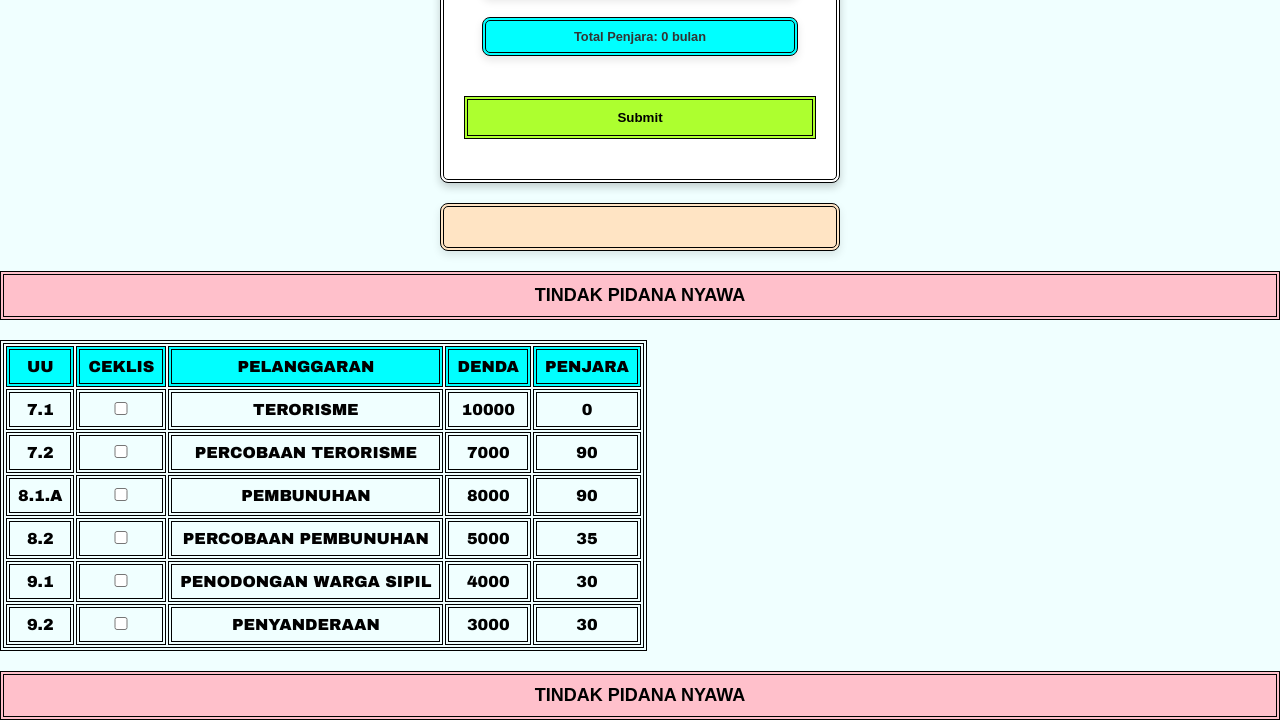
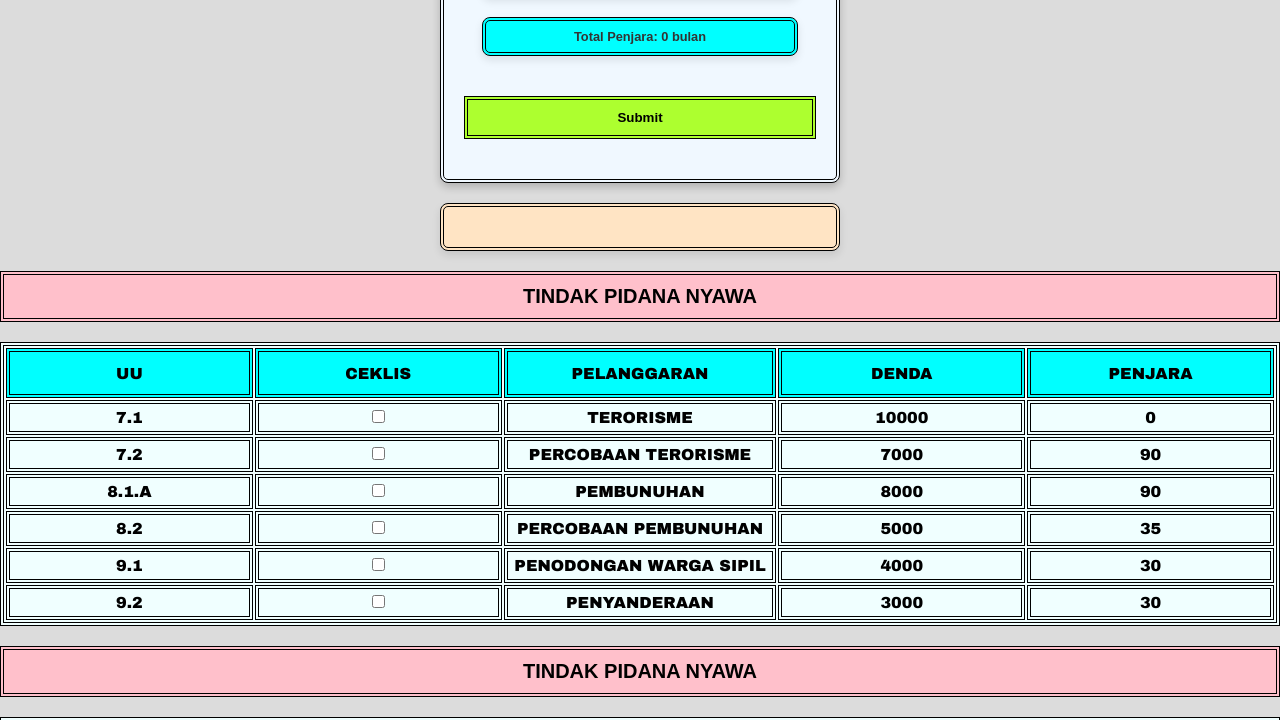
Before and after one commit to Hitampekat234/UNDANG-UNDANG-AETERNA-, a plain HTML site: page index.html in a window 1280 px wide. Shown: the part 951-1671 px from the top of the page. Drawn offline with Linux system fonts and the light colour scheme.

Commit message:
style.css

```diff
--- a/style.css
+++ b/style.css
@@ -7,9 +7,10 @@
 
 /* Body */
 body {
-    background-color: azure;
+    background-color: gainsboro;
     font-family: Arial, sans-serif;
     font-family: "Arial Black",
+
 }
 .title-box {
 border: 4px double #000;        /* Border hitam */
@@ -104,7 +105,7 @@ th {
     text-align: center;
     background-color: pink;
     padding: 10px;
-    font-size: 18px;
+    font-size: 20px;
     font-weight: bold;
 
     border: 4px double #000;
@@ -121,8 +122,8 @@ th {
 
 /* History */
 .history {
-    margin-top: 20px;
-    padding: 10px;
+    margin-top: 30px;
+    padding: 20px;
     border: 4px double #000;
     background-color: white;
 }
@@ -207,13 +208,13 @@ border: 4px double #000;      /* Bayangan lembut di sekitar box */
 #history h3 {
   text-align: center;
   margin-bottom: 1px;
-  font-size: 1.0rem;
+  font-size: 0.3rem;
   color:  crimson;
 
 }
 
 #history p {
-  font-size: 1rem;
+  font-size: 0.3rem;
 line-height: 0,1;
   margin: 10px 0;
   line-height: 1.5;
@@ -228,7 +229,7 @@ line-height: 0,1;
   margin: 20px auto; /* Center secara horizontal */
   padding: 20px;
   border: 2px solid #333;
-  background-color: white;
+  background-color: aliceblue;
     border: 4px double #000;
   text-align: left;
   border-radius: 8px;
@@ -248,3 +249,40 @@ h5 {
     border: 4px double #000;
     cursor: pointer;
 }
+/* TEMPAT CEKLIS*/
+table {
+    width: 100%;
+    border: 4px double #000;
+     text-align: center;
+    vertical-align: middle;
+}
+
+ td {
+    text-align: center;
+    vertical-align: middle;
+    padding: 8px;
+    border: 4px double #000;
+}
+
+tr {
+    text-align: center;
+    border: 4px double #000;
+     text-align: center;
+    vertical-align: middle;
+}
+
+td {
+  width: 30px;  /* Atur lebar */
+  height: 30px; /* Atur tinggi */
+  padding: 5px; /* Kurangi padding */
+     text-align: center;
+    vertical-align: middle;
+}
+
+th {
+  width: 150px;  /* Atur lebar */
+  height: 50px;  /* Atur tinggi */
+  padding: 10px; /* Tambah ruang dalam */
+     text-align: center;
+    vertical-align: middle;
+}
```
